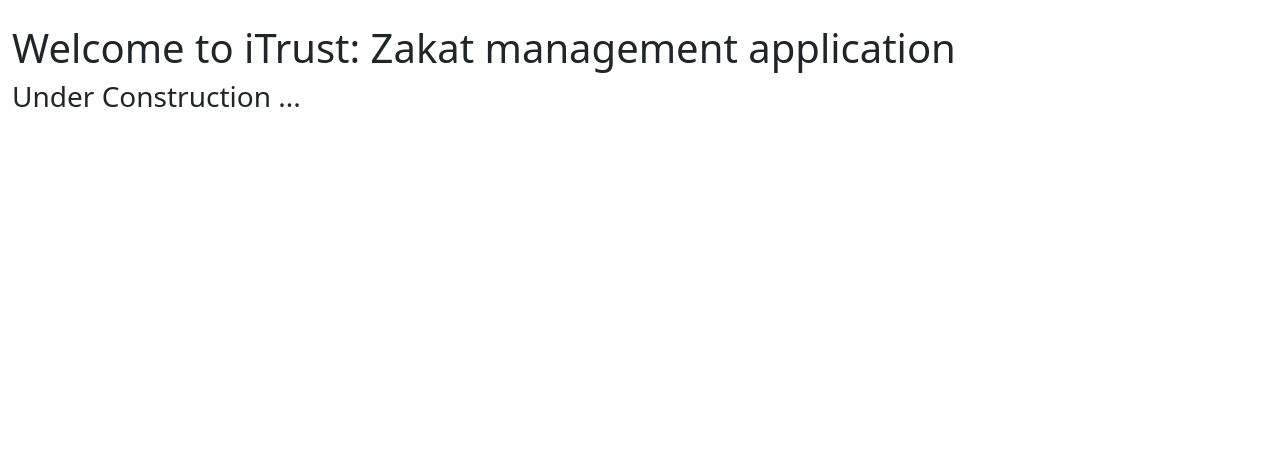
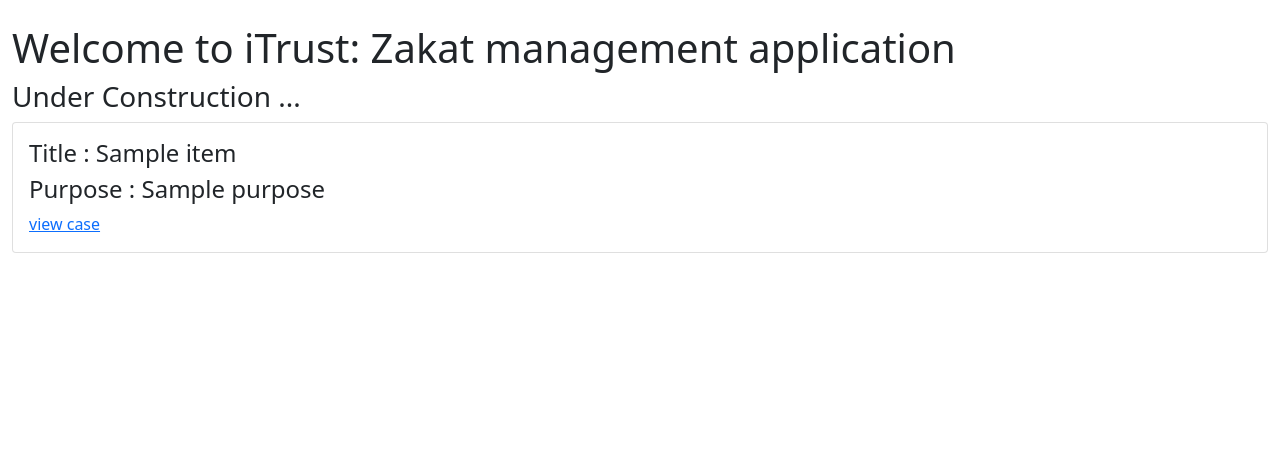
Before and after one commit to ik-nitk/iTrust, a Flask app: page / in a window 1280 px wide. Shown: the part 56-508 px from the top of the page. Run offline with Flask 2, Linux system fonts and the light colour scheme; a database or web service that is not in the repository returns one stand-in record (values such as "Sample title"); data that the repository does not hold is empty; some libraries are stand-ins or nearby versions.

Commit message:
added_case_to_main_page

```diff
--- a/cms/repository/postgresrepo.py
+++ b/cms/repository/postgresrepo.py
@@ -171,8 +171,8 @@ class PostgresRepo:
         if "member_id__eq" in filters:
             query = query.filter(Case.referred__by == filters["member_id__eq"])
 
-        if "purpose__eq" in filters:
-            query = query.filter(Beneficiary.email == filters["purpose__eq"])
+        if "case_state__eq" in filters:
+            query = query.filter(Case.case_state == filters["case_state__eq"])
 
 
         return self._create_case_objects(query.all())
--- a/cms/requests/case_list.py
+++ b/cms/requests/case_list.py
@@ -24,7 +24,7 @@ class CaseListValidRequest:
 
 
 def build_case_list_request(filters=None):
-    accepted_filters = ["case_id__eq", "title__eq", "epurpose__eq","beneficiary_id__eq","member_id__eq"]
+    accepted_filters = ["case_id__eq", "title__eq", "epurpose__eq","beneficiary_id__eq","member_id__eq","case_state__eq"]
     invalid_req = CaseListInvalidRequest()
 
     if filters is not None:
--- a/web/backend_api_builder.py
+++ b/web/backend_api_builder.py
@@ -85,8 +85,11 @@ class BackendApiBuilder:
         """
         return self.cases + '/{}'.format(case_id)
 
-    def case_list(self,id):
-        if id.startswith("i.ben"):
-            return self.cases +  '?filter_beneficiary_id__eq={}'.format(id)
-        elif id.startswith("i.mem"):
-            return self.cases +  '?filter_member_id__eq={}'.format(id)
+    def case_list_for_beneficiary(self,id):
+        return self.cases +  '?filter_beneficiary_id__eq={}'.format(id)
+
+    def case_list_for_member(self,id):
+        return self.cases +  '?filter_member_id__eq={}'.format(id)
+
+    def case_list_from_case_state(self,case_state):
+        return self.cases +  '?filter_case_state__eq={}'.format(case_state)
--- a/web/beneficiary/views.py
+++ b/web/beneficiary/views.py
@@ -48,7 +48,7 @@ def beneficiary_search():
         return jsonify({'htmlresponse': render_template("beneficiaries/search_response.html", beneficiaries=beneficiaries)})
 
 def get_case_details_with_beneficiary_id(api, session, id):
-    url = api.case_list(id)
+    url = api.case_list_for_beneficiary(id)
     response = session.get(url)
     response.raise_for_status()
     return response.json()
--- a/web/home/views.py
+++ b/web/home/views.py
@@ -1,4 +1,4 @@
-from flask import Blueprint, render_template
+from flask import Blueprint, render_template, current_app, request, redirect, url_for, Response
 import requests
 
 blueprint = Blueprint(
@@ -8,4 +8,12 @@ blueprint = Blueprint(
 
 @blueprint.route("/")
 def home_page():
-    return render_template("home/index.html")
+    api = current_app.config.get('api')
+    session = current_app.config.get('session')
+    url = api.case_list_from_case_state('PUBLISHED')
+    print(url)
+    response = session.get(url)
+    response.raise_for_status()
+    cases = response.json()
+    print(cases)
+    return render_template("home/index.html",cases = cases)
--- a/web/member/views.py
+++ b/web/member/views.py
@@ -55,7 +55,7 @@ def member_search():
         return jsonify({'htmlresponse': render_template("members/search_response.html", members=members)})
 
 def get_case_details_with_member_id(api, session, id):
-    url = api.case_list(id)
+    url = api.case_list_for_member(id)
     response = session.get(url)
     response.raise_for_status()
     return response.json()
--- a/web/templates/home/index.html
+++ b/web/templates/home/index.html
@@ -2,4 +2,18 @@
 
 <h1>Welcome to iTrust: Zakat management application</h1>
 <h3>Under Construction ...</h3>
-{% endblock %}
+
+{% for case in cases %}
+<div class="card">
+    <div class="card-body">
+        <h4 class="card-title">Title : {{case.title}}</h4>
+        <h4 class="card-title">Purpose : {{case.purpose}}</h4>
+        <a
+            href="{{ url_for('case.case_view', id=case.case_id) }}"
+            class="card-link"
+            >view case</a
+        >
+    </div>
+</div>
+</br>
+{% endfor %} {% endblock %}
```
